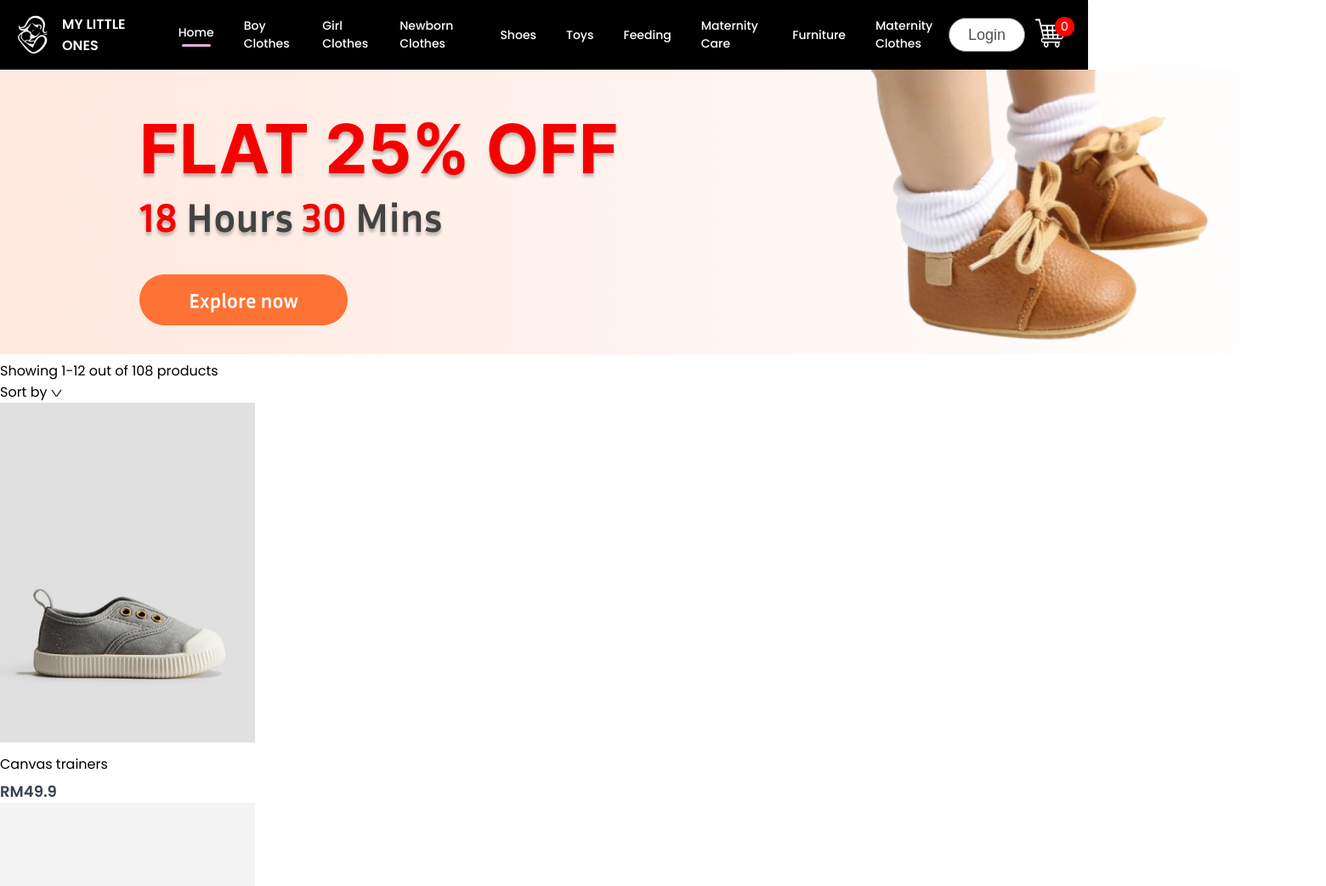
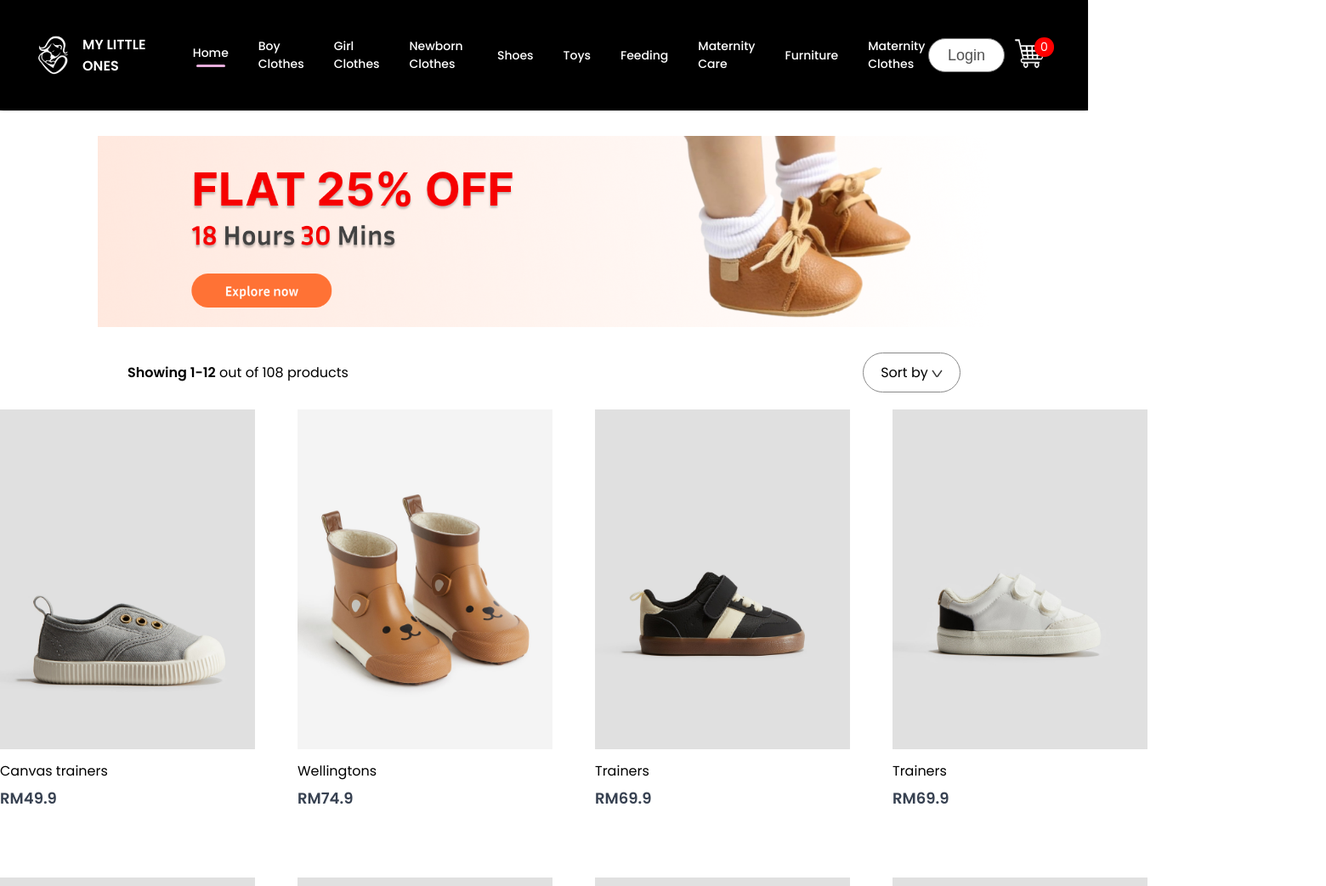
Before and after one commit to HJyeoh/My-Little-Ones, a React (Vite) app: page /shoes in a window 1280 px wide. Shown: the top 1043 px of the page at 85% size, 1560 px wide, since content can reach past the window. Built offline with nearby package versions, Linux system fonts and the light colour scheme.

Commit message:
third commit

```diff
--- a/src/Components/Navbar/Navbar.css
+++ b/src/Components/Navbar/Navbar.css
@@ -1,7 +1,7 @@
 .navbar{
     display: flex;
     justify-content: space-around;
-    padding: 16px;
+    padding: 40px;
     box-shadow: 0 1px 3px -2px black;
     background-color: black;
     color: white;
--- a/src/Components/NewCollections/NewCollections.css
+++ b/src/Components/NewCollections/NewCollections.css
@@ -17,8 +17,10 @@
     background: #252525;
 }
 .collections{
+    margin: 20px auto;
     display: grid;
     grid-template-columns: 1fr 1fr 1fr 1fr;
-    margin-top: 50px;
-    gap:30px;
+    row-gap: 80px;
+    justify-content: center;
+    width: fit-content;
 }
--- a/src/Components/Popular/Popular.css
+++ b/src/Components/Popular/Popular.css
@@ -17,7 +17,10 @@
     background: #252525;
 }
 .popular-item{
-    margin-top: 50px;
-    display: flex;
-    gap:20px;
+    margin: 20px auto;
+    display: grid;
+    grid-template-columns: 1fr 1fr 1fr 1fr;
+    row-gap: 80px;
+    justify-content: center;
+    width: fit-content;
 }
--- a/src/Pages/CSS/ShopCategory.css
+++ b/src/Pages/CSS/ShopCategory.css
@@ -0,0 +1,28 @@
+.shopcategory-banner{
+    display: block;
+    margin: 30px auto;
+    width:82%;
+}
+.shopcategory-indexSort{
+    display: flex;
+    margin: 0px 150px;
+    justify-content: space-between;
+    align-items: center;
+}
+.shopcategory-sort{
+    padding: 10px 20px;
+    border-radius: 40px;
+    border: 1px solid#888;
+}
+.shopcategory-indexSort p span{
+    font-weight: 600;
+}
+.shopcategory-products{
+    margin: 20px auto;
+    display: grid;
+    grid-template-columns: 1fr 1fr 1fr 1fr;
+    row-gap: 80px;
+    justify-content: center;
+    width: fit-content;
+
+}
--- a/src/Pages/ShopCategory.jsx
+++ b/src/Pages/ShopCategory.jsx
@@ -9,7 +9,7 @@ const ShopCategory = (props) => {
   const {all_product} =useContext(ShopContext);
   return (
     <div className='shop-category'>
-      <img src={props.banner} alt="" />
+      <img className='shopcategory-banner' src={props.banner} alt="" />
       <div className="shopcategory-indexSort">
         <p>
           <span>Showing 1-12</span> out of 108 products
@@ -23,6 +23,9 @@ const ShopCategory = (props) => {
           if(props.category===item.category){
             return <Item key={item.id || i} id={item.id} name={item.name} image={item.photo} price={item.price}/>
           }
+          else{
+            return null;
+          }
         })}
       </div>
     </div>
```
